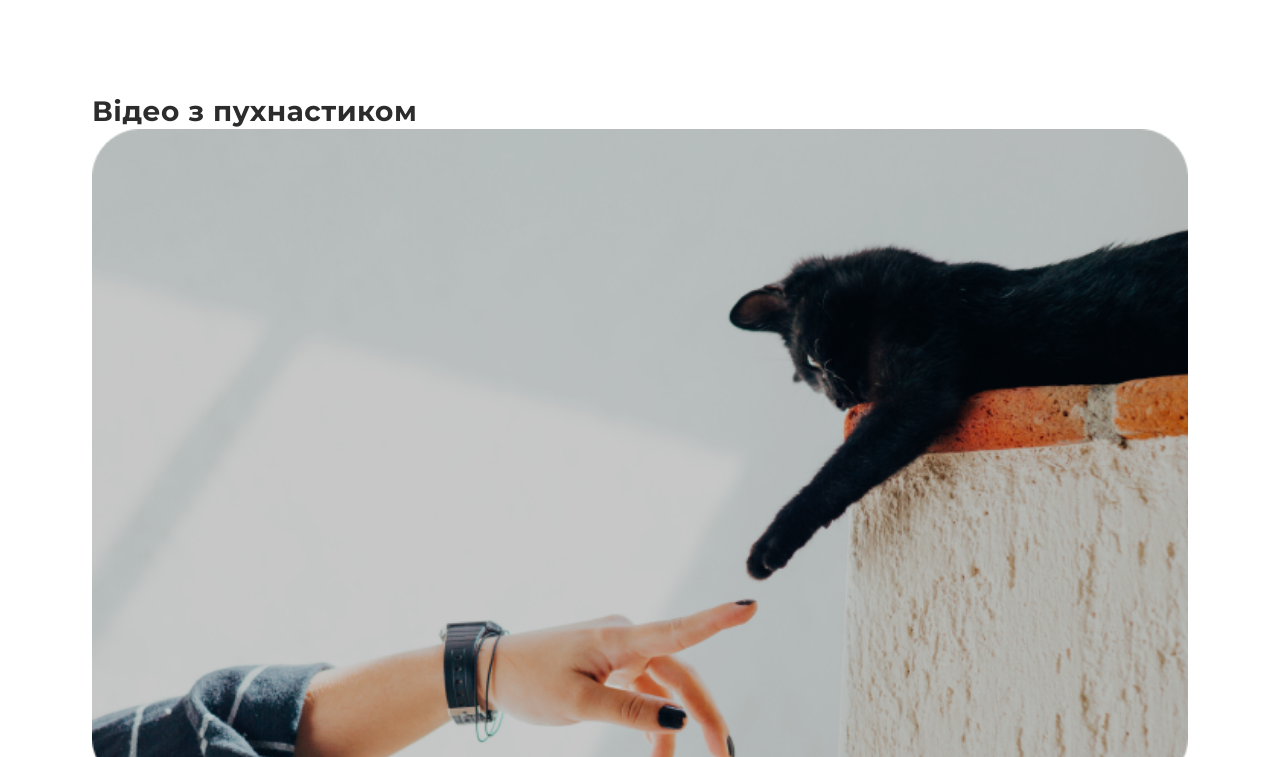
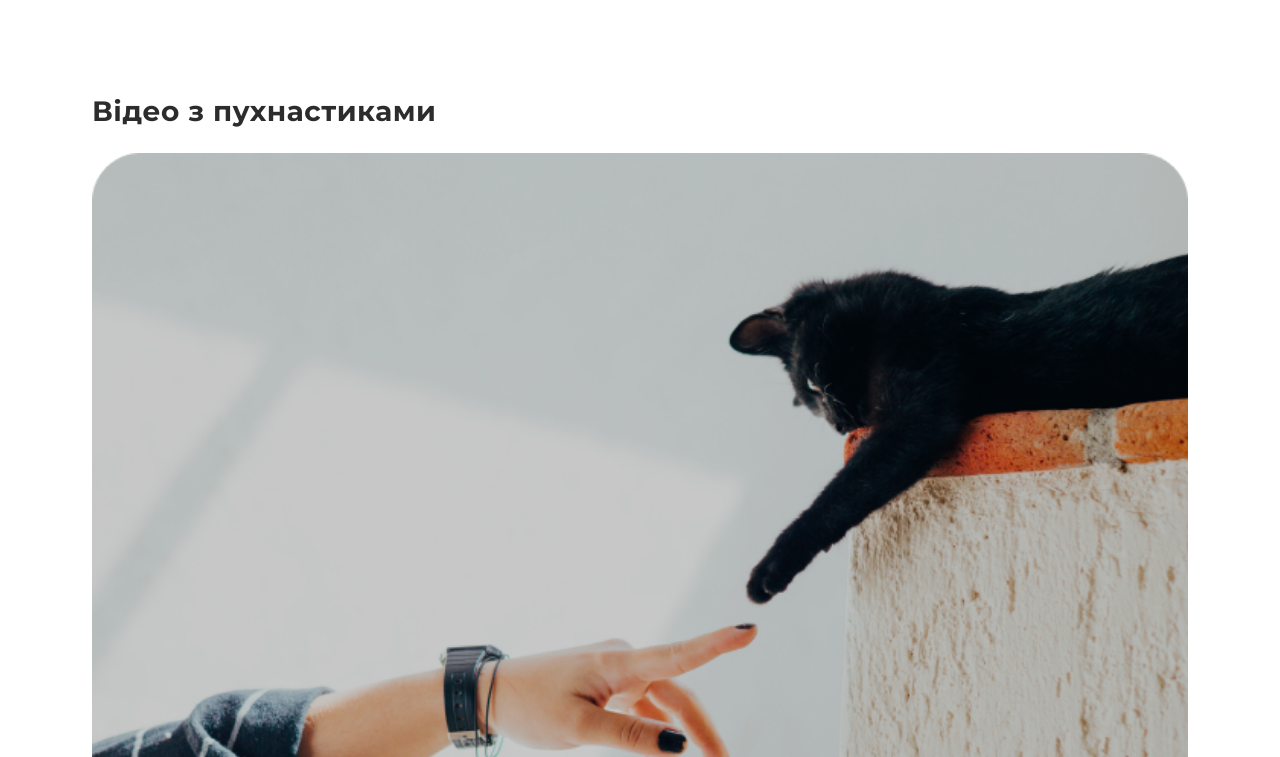
Before and after one commit to evsovichka/CatHouseProject, a plain HTML site: page index.html in a window 1280 px wide. Shown: the part 1803-2560 px from the top of the page. Drawn offline with Linux system fonts and the light colour scheme.

Commit message:
video-section

```diff
--- a/index.html
+++ b/index.html
@@ -197,7 +197,7 @@
             </ul>
           </div>
           <div class="video">
-            <h2 class="video-title title">Відео з пухнастиком</h2>
+            <h2 class="video-title title">Відео з пухнастиками</h2>
             <img src="./img/picture.png" alt="video" />
           </div>
         </section>
--- a/styles.css
+++ b/styles.css
@@ -200,6 +200,10 @@
   background-color: var(--lilac);
 }
 
+.video {
+  display: grid;
+  gap: 24px;
+}
 .video-title {
   color: var(--grey, #2c2c2c);
   font-family: var(--common-font);
```
